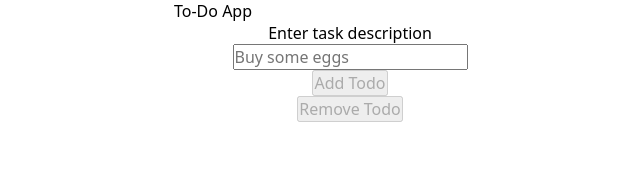
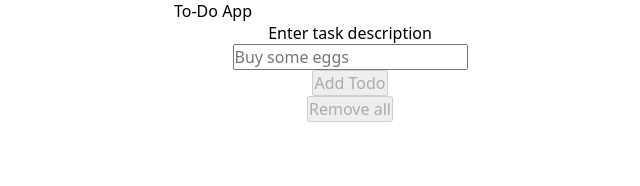
Before and after one commit to Martydevs/todo-app, an Angular app: page / in a window 1280 px wide. Shown: the top 186 px of the page, without its empty margins (18-658 px from the left). Built offline with nearby package versions, Linux system fonts and the light colour scheme.

Commit message:
Mod(todo Form Template) added event binding for delete all

```diff
--- a/src/app/todo/components/todo-form/todo-form.component.html
+++ b/src/app/todo/components/todo-form/todo-form.component.html
@@ -11,5 +11,5 @@
   </div>
 
   <button type="submit" [disabled]="input.value.length === 0">Add Todo</button>
-  <button type="submit" [disabled]="dataList.length <= 0">Remove Todo</button>
+  <button type="button" [disabled]="dataList.length <= 0" (click)="deleteAllTask()">Remove all</button>
 </form>
```
